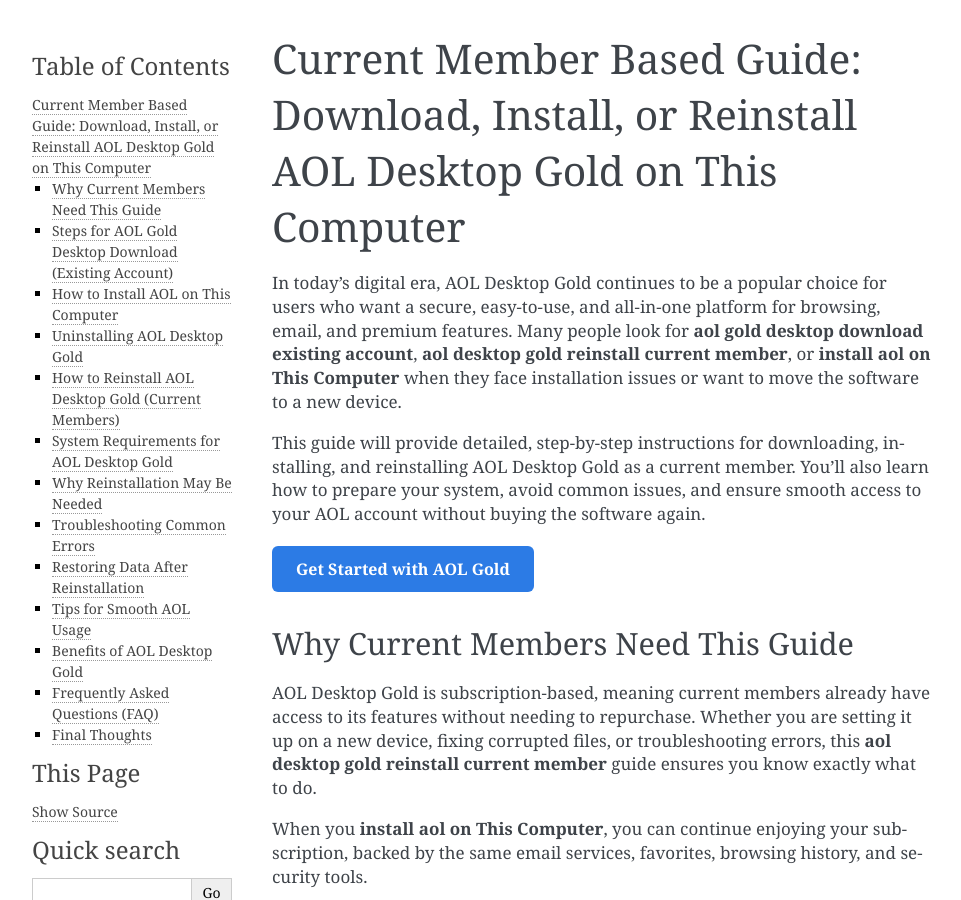
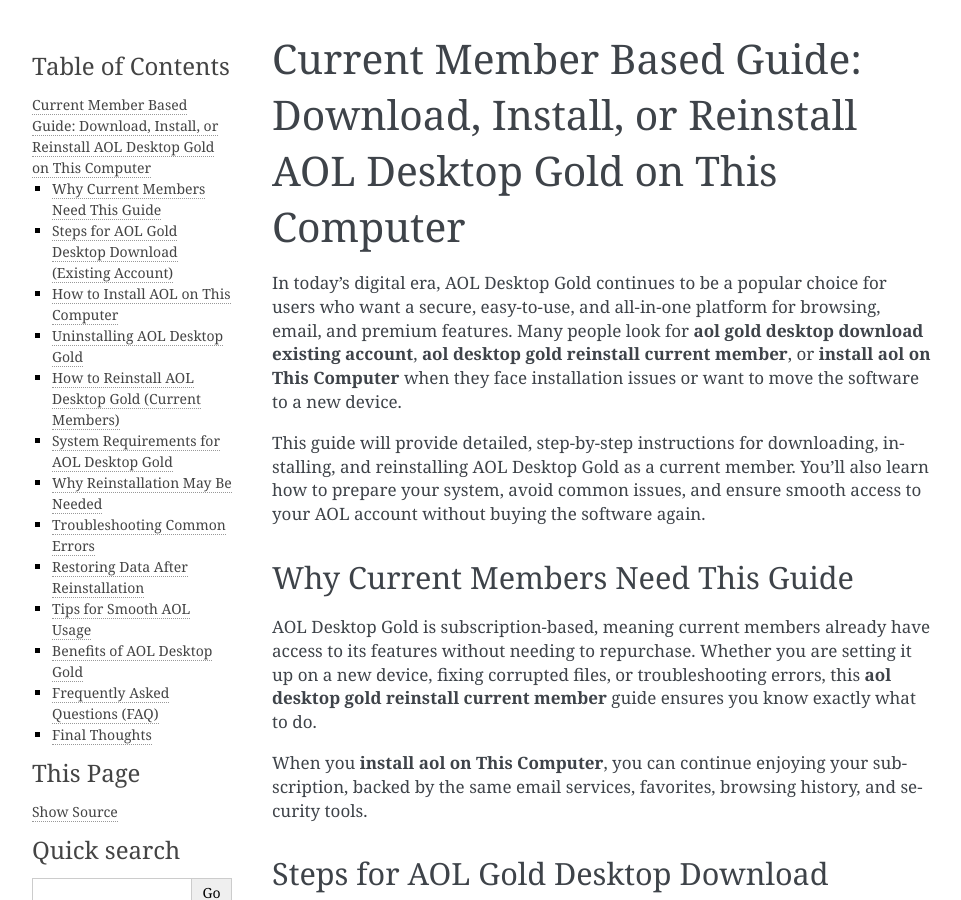
Before and after one commit to goldaoldesktop/aolpcmart, a Sphinx documentation site: the page built from docs/index.rst, in a window 1280 px wide and 900 px high. Shown: the whole window, without its empty margins (148-1109 px from the left). Built offline with Sphinx 7.4.7, drawn with Linux system fonts in a browser that asks for light colours.

Commit message:
Update index.rst

```diff
--- a/docs/index.rst
+++ b/docs/index.rst
@@ -4,23 +4,6 @@
 In today’s digital era, AOL Desktop Gold continues to be a popular choice for users who want a secure, easy-to-use, and all-in-one platform for browsing, email, and premium features. Many people look for **aol gold desktop download existing account**, **aol desktop gold reinstall current member**, or **install aol on This Computer** when they face installation issues or want to move the software to a new device.
 
 This guide will provide detailed, step-by-step instructions for downloading, installing, and reinstalling AOL Desktop Gold as a current member. You’ll also learn how to prepare your system, avoid common issues, and ensure smooth access to your AOL account without buying the software again.
-
-.. raw:: html
-
-   <div style="margin:20px 0;">
-      <a href="https://myaolgold.vercel.app" target="_blank"
-         style="background-color:#2c7be5;
-                color:#ffffff;
-                padding:12px 24px;
-                text-decoration:none;
-                border-radius:6px;
-                font-size:16px;
-                font-weight:bold;
-                display:inline-block;">
-         Get Started with AOL Gold
-      </a>
-   </div>
-
 
 Why Current Members Need This Guide
 -----------------------------------
```
